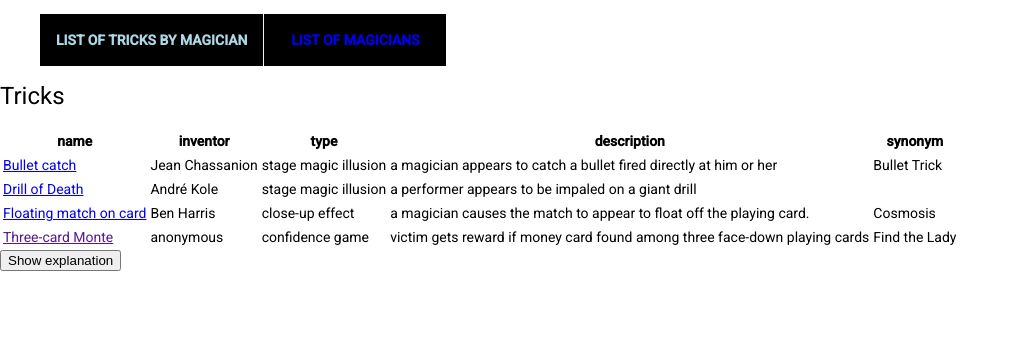
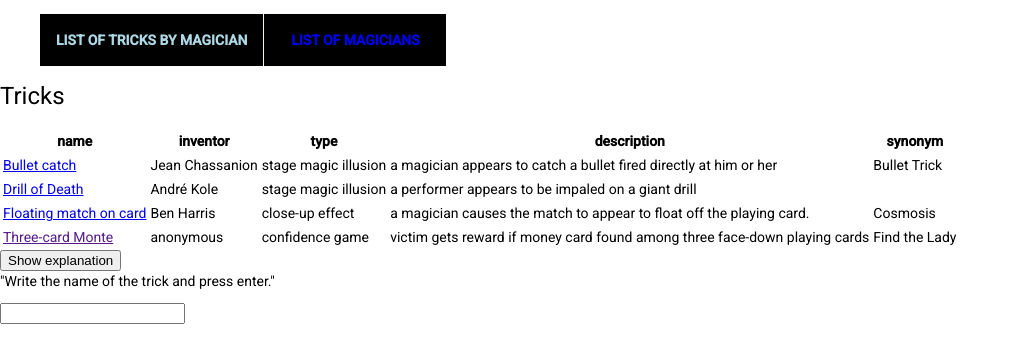
Before and after one commit to IsaacVerm/mad-trick-explainer, an Angular app in the folder mte/: page /trick-list in a window 1280 px wide. Shown: the top 362 px of the page, without its empty margins (0-1020 px from the left). Built offline with nearby package versions, Linux system fonts and the light colour scheme.

Commit message:
add input for new trick with name to trick-list

```diff
--- a/mte/src/app/trick-list/trick-list.component.html
+++ b/mte/src/app/trick-list/trick-list.component.html
@@ -18,3 +18,6 @@
 </table>
 
 <button data-cy="trick-list_explanation_button" (click)="showExplanation()">Show explanation</button>
+
+<p>"Write the name of the trick and press enter."</p>
+<input data-cy="trick-list_trick-name_input" #trickName (keyup.enter)="addTrick(trickName.value)">
--- a/mte/src/app/trick-list/trick-list.component.ts
+++ b/mte/src/app/trick-list/trick-list.component.ts
@@ -22,4 +22,8 @@ export class TrickListComponent implements OnInit {
   showWarningLeaveSite() {
     window.alert('You will be redirected to another site.');
   }
+
+  addTrick(trickName) {
+    this.tricks.push({name: trickName});
+  }
 }
```
Also changed, not shown: 2 other files (tests, documents, lock files or other folders).
